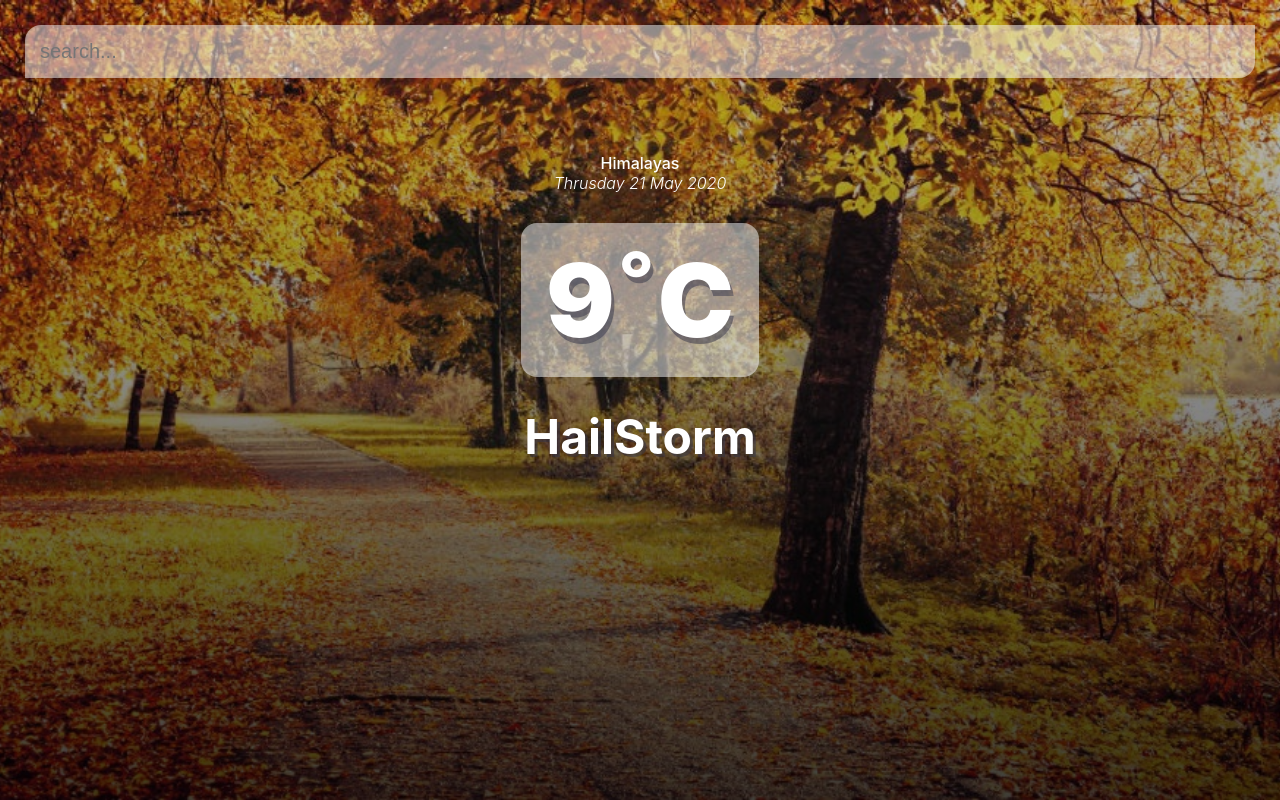
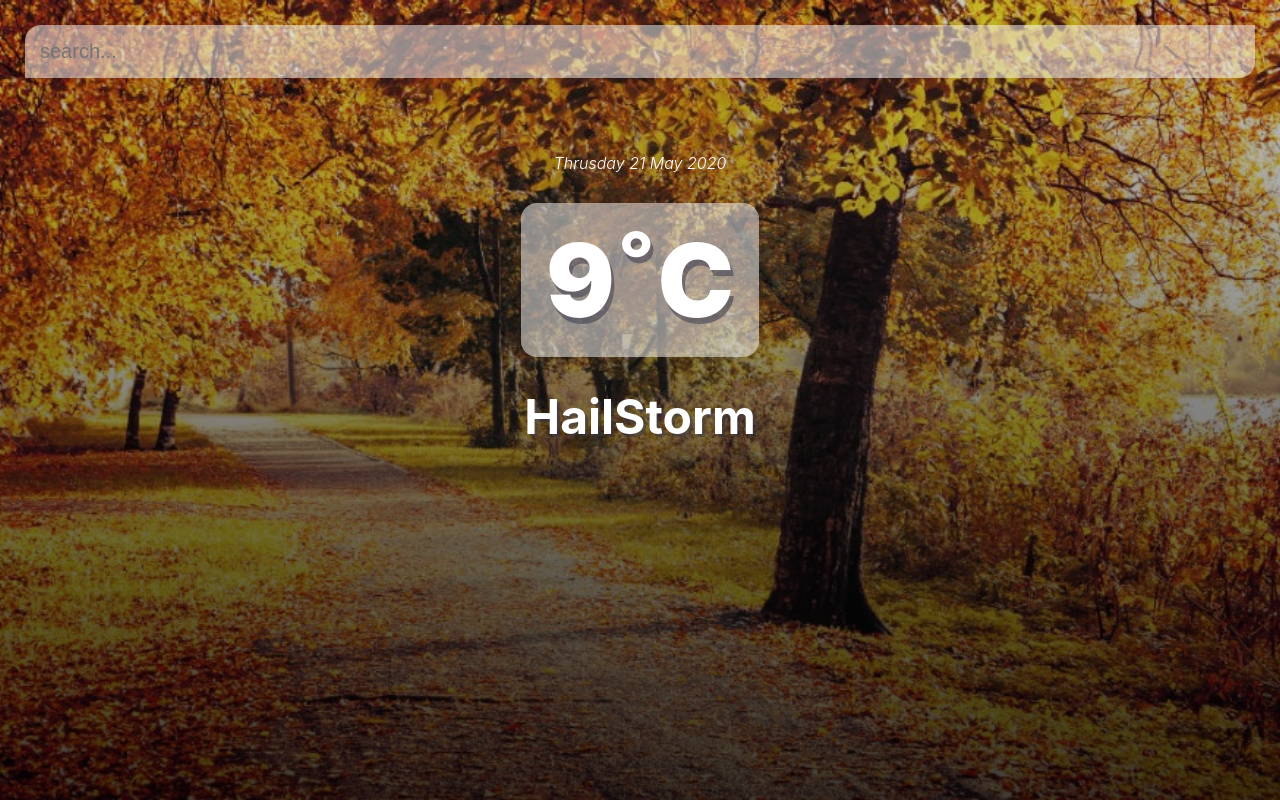
Before and after one commit to Iamsbharti/weather-app-deploy, a React (Create React App) app: page / in a window 1280 px wide. Built offline with nearby package versions, Linux system fonts and the light colour scheme.

Commit message:
refactored context to functional

```diff
--- a/src/Components/Location.js
+++ b/src/Components/Location.js
@@ -1,4 +1,5 @@
 import React from "react";
+import { WeatherContextConsumer } from "./weatherContext";
 export default function Location() {
   const dateBuilder = (d1) => {
     const months = [
@@ -33,9 +34,13 @@ export default function Location() {
     return `${day} ${date} ${month} ${fullYear}`;
   };
   return (
-    <div className="location-box">
-      <div className="location">Himalayas</div>
-      <div className="date">{dateBuilder(new Date())}</div>
-    </div>
+    <WeatherContextConsumer>
+      {({ weather }) => (
+        <div className="location-box">
+          <div className="location">{weather.name}</div>
+          <div className="date">{dateBuilder(new Date())}</div>
+        </div>
+      )}
+    </WeatherContextConsumer>
   );
 }
--- a/src/Components/weatherContext.js
+++ b/src/Components/weatherContext.js
@@ -1,33 +1,29 @@
-import React, { Component } from "react";
+import React, { useState } from "react";
 const { Provider, Consumer } = React.createContext();
 
-class WeatherContextProvider extends Component {
-  state = {
-    weather: {},
+function WeatherContextProvider(props) {
+  const [weather, setWeather] = useState({});
+
+  //this.setState({ query: "", weather: data })
+  const search = (query) => {
+    let url = process.env.REACT_APP_WEATHER_API_URL;
+    let key = process.env.REACT_APP_WEATHER_API_KEY;
+    //console.log(`${url}weather?q=${query}&appid=${key}`);
+    fetch(`${url}weather?q=${query}&appid=${key}`)
+      .then((response) => response.json())
+      .then((data) => setWeather(data));
   };
 
-  //this.setState({ query: "", weather: data })
-  search = (query) => {
-    let url = process.env.REACT_APP_WEATHER_API_URL;
-    let key = process.env.REACT_APP_WEATHER_API_KEY;
-    console.log(`${url}weather?q=${query}&appid=${key}`);
-    fetch(`${url}weather?q=${query}&appid=${key}`)
-      .then((response) => response.json())
-      .then((data) => this.setState({ weather: data }));
-  };
-
-  render() {
   return (
     <Provider
       value={{
-          search: this.search,
-          weather: this.weather,
+        search: search,
+        weather: weather,
       }}
     >
-        {this.props.children}
+      {props.children}
     </Provider>
   );
 }
-}
 
 export { WeatherContextProvider, Consumer as WeatherContextConsumer };
```
Lines whose indentation alone changed are shown as unchanged.
